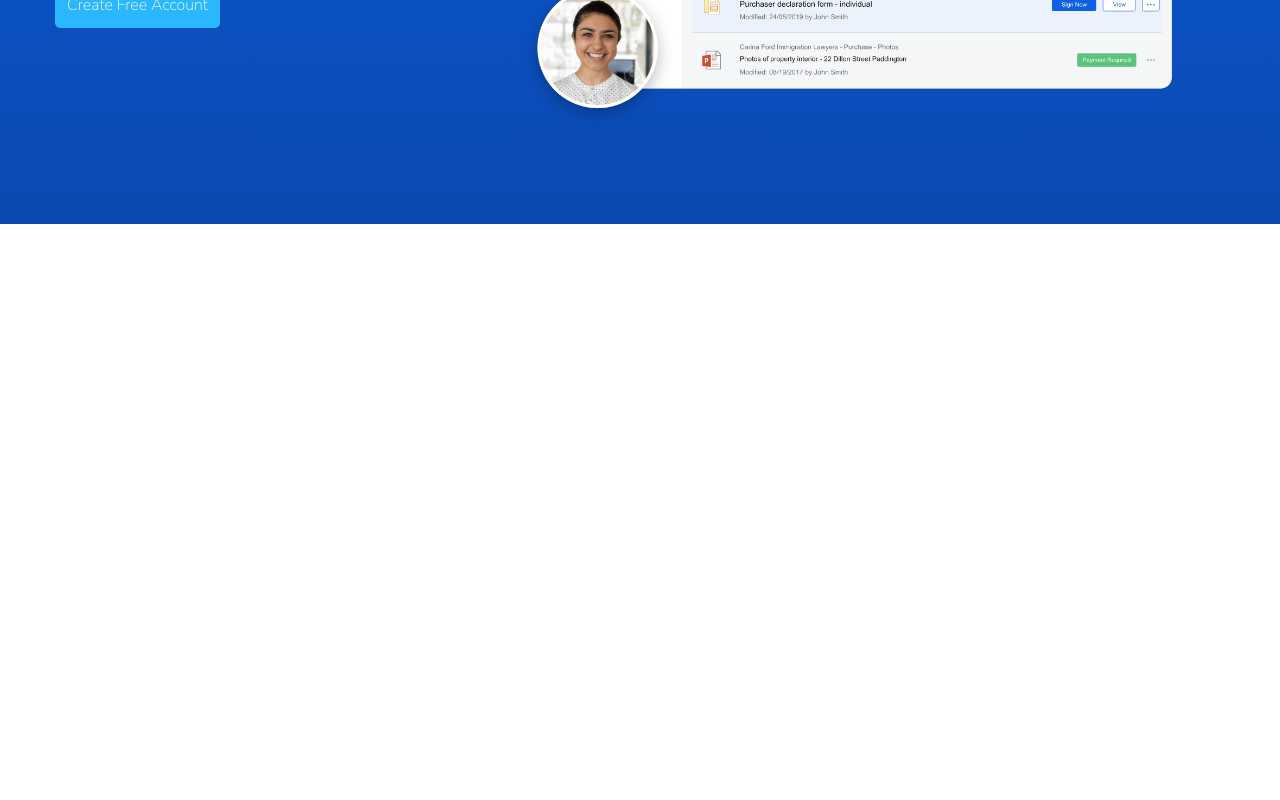
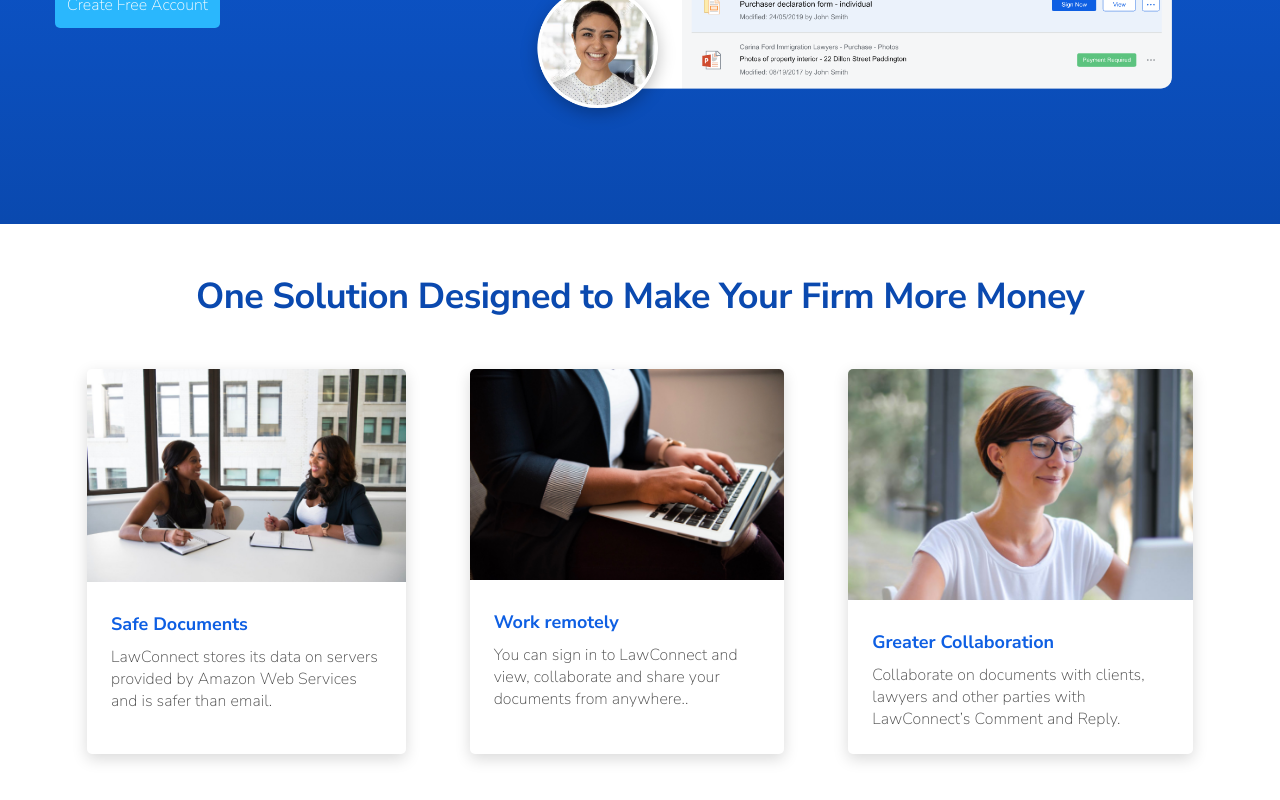
Before and after one commit to I-A11/law-connect, a Next.js app: page / in a window 1280 px wide. Shown: the part 422-1222 px from the top of the page. Before the commit the page ends 800 px from the top, so only its background shows below. Built offline with nearby package versions, Linux system fonts and the light colour scheme.

Commit message:
Create solution component and card component.

```diff
--- /dev/null
+++ b/components/common/Card.js
@@ -0,0 +1,19 @@
+import React from "react";
+import Image from "next/image";
+import styles from "./Card.module.css";
+
+const Card = ({ image, heading, text }) => {
+  return (
+    <div className={styles.cardContainer}>
+      <div className={styles.cardImage}>
+        <Image src={image} height={360} />
+      </div>
+      <div className={styles.cardText}>
+        <h3>{heading}</h3>
+        <p>{text}</p>
+      </div>
+    </div>
+  );
+};
+
+export default Card;
--- /dev/null
+++ b/components/common/Card.module.css
@@ -0,0 +1,33 @@
+.cardContainer {
+  margin: 0 2rem;
+  box-shadow: 0px 5px 15px #00000026;
+  border-radius: 5px;
+  overflow: hidden;
+  margin-bottom: 3rem;
+}
+
+.cardImage {
+  width: 100%;
+}
+
+.cardText {
+  padding: 1.5rem;
+}
+
+.cardText h3 {
+  color: #0e5fe3;
+  margin-bottom: 0.625rem;
+  font-size: 1.125rem;
+}
+
+.cardText p {
+  color: #191919cc;
+  letter-spacing: 0.08px;
+}
+
+@media screen and (max-width: 915px) {
+  .cardContainer {
+    max-width: 20rem;
+    margin: 0.8rem auto;
+  }
+}
--- /dev/null
+++ b/components/home/Solution.js
@@ -0,0 +1,37 @@
+import React from "react";
+import Card from "../common/Card";
+import styles from "./Solution.module.css";
+import SafeImage from "../../assets/images/lc-safe-docs@2x.jpg";
+import WorkRemote from "../../assets/images/lc-work-remote@2x.jpg";
+import greaterCollab from "../../assets/images/lc-greater-collab@2x.jpg";
+
+const Solution = () => {
+  return (
+    <div className={styles.container}>
+      <div className='section'>
+        <h2>One Solution Designed to Make Your Firm More Money</h2>
+        <div className={styles.solutionCardsContainer}>
+          <div className={styles.cardContainer}>
+            <Card
+              image={SafeImage}
+              heading='Safe Documents'
+              text='LawConnect stores its data on servers provided by Amazon Web Services and is safer than email.'
+            />
+            <Card
+              image={WorkRemote}
+              heading='Work remotely'
+              text='You can sign in to LawConnect and view, collaborate and share your documents from anywhere..'
+            />
+            <Card
+              image={greaterCollab}
+              heading='Greater Collaboration'
+              text='Collaborate on documents with clients, lawyers and other parties with LawConnect’s Comment and Reply.'
+            />
+          </div>
+        </div>
+      </div>
+    </div>
+  );
+};
+
+export default Solution;
--- /dev/null
+++ b/components/home/Solution.module.css
@@ -0,0 +1,28 @@
+.container {
+  background: #fff;
+}
+
+.container h2 {
+  font-size: 2.25rem;
+  color: #0a49af;
+  letter-spacing: -0.54px;
+  text-align: center;
+  margin: 3rem 0;
+}
+
+.cardContainer {
+  display: flex;
+}
+
+@media screen and (max-width: 915px) {
+  .cardContainer {
+    flex-direction: column-reverse;
+  }
+
+  .container h2 {
+    font-size: 1.5rem;
+    color: #0a49af;
+    letter-spacing: -0.24px;
+    margin: 2rem 0;
+  }
+}
--- a/pages/index.js
+++ b/pages/index.js
@@ -1,5 +1,6 @@
 import Head from "next/head";
 import HomeHero from "../components/home/HomeHero";
+import Solution from "../components/home/Solution";
 
 const defaultTitle = "Find your lawyer. Connect online. | LawConnect";
 const defaultDescription =
@@ -20,6 +21,7 @@ const HomePage = ({
         </style>
       </Head>
       <HomeHero />
+      <Solution />
     </div>
   );
 };
```
